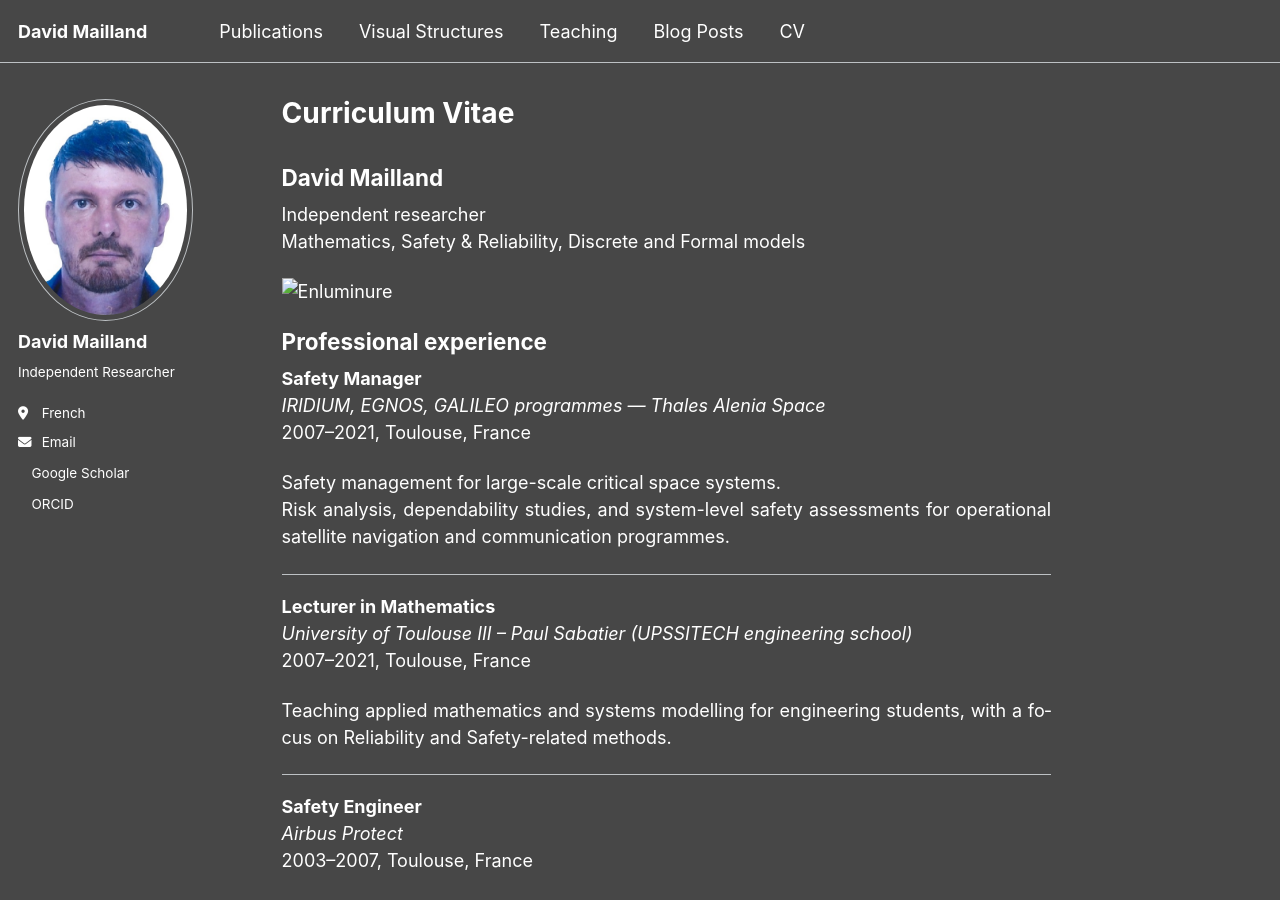
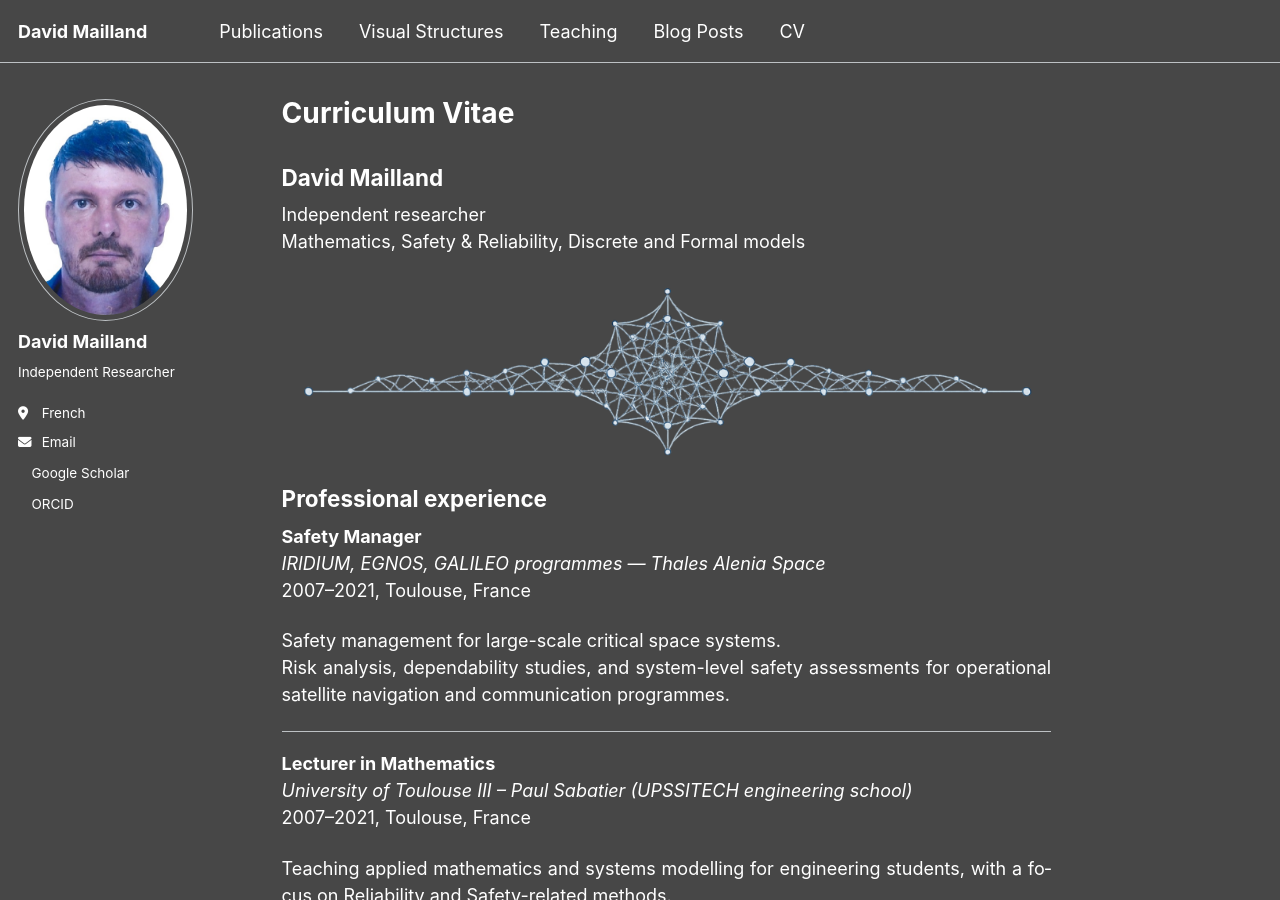
Before and after one commit to davidmailland/davidmailland.github.io, a Jekyll site: the page built from _pages/cv.html, in a window 1280 px wide and 900 px high. Built offline with Jekyll 4.4.1, drawn with Linux system fonts in a browser that asks for light colours; some web fonts are replaced; a script bundle is joined from its source files by our own code; library files that are not in the unit come from our copies; a style sheet for code colours, icons or effects is not loaded.

Commit message:
Update cv.html

```diff
--- a/_pages/cv.html
+++ b/_pages/cv.html
@@ -15,7 +15,7 @@ classes: cv-page
 
 
 <img
-  src="{{ '/images/enluminure/Enluminure.png' | relative_url }}"
+  src="{{ '/images/enluminures/Enluminure.png' | relative_url }}"
   alt="Enluminure"
   style="display:block;margin:1rem auto;"
 >
@@ -66,7 +66,7 @@ classes: cv-page
 </p>
 
 <img
-  src="{{ '/images/enluminure/Enluminure.png' | relative_url }}"
+  src="{{ '/images/enluminures/Enluminure.png' | relative_url }}"
   alt="Enluminure"
   style="display:block;margin:1rem auto;"
 >
@@ -82,7 +82,7 @@ classes: cv-page
 </p>
 
 <img
-  src="{{ '/images/enluminure/Enluminure.png' | relative_url }}"
+  src="{{ '/images/enluminures/Enluminure.png' | relative_url }}"
   alt="Enluminure"
   style="display:block;margin:1rem auto;"
 >
```
